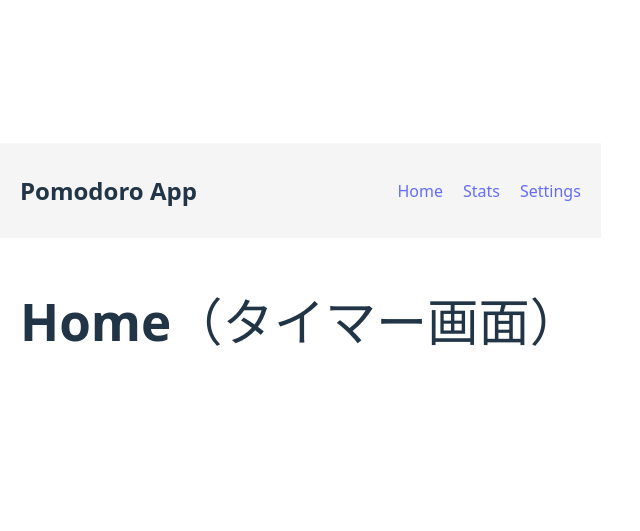
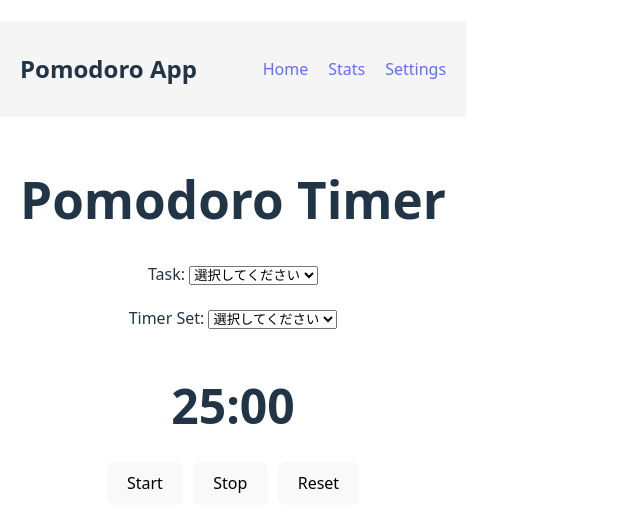
Before and after one commit to munakata255/pomo_front, a React (Vite) app: page / in a window 1280 px wide. Shown: the part 127-658 px from the top of the page, without its empty margins (0-640 px from the left). Built offline with nearby package versions, Linux system fonts and the light colour scheme.

Commit message:
Implement Home timer layout

```diff
--- a/src/components/TaskSelect.tsx
+++ b/src/components/TaskSelect.tsx
@@ -0,0 +1,21 @@
+type Props = {
+  selectedTask: string;
+  onSelectTask: (taskId: string) => void;
+};
+
+export default function TaskSelect({ selectedTask, onSelectTask }: Props) {
+  return (
+    <div style={{ margin: "20px 0" }}>
+      <label>Task: </label>
+      <select
+        value={selectedTask}
+        onChange={(e) => onSelectTask(e.target.value)}
+      >
+        <option value="">選択してください</option>
+        <option value="task1">就活</option>
+        <option value="task2">英語</option>
+        <option value="task3">コーディング</option>
+      </select>
+    </div>
+  );
+}
--- a/src/components/Timer.tsx
+++ b/src/components/Timer.tsx
@@ -0,0 +1,50 @@
+import { useState, useEffect } from "react";
+
+type Props = {
+  selectedTask: string;
+  selectedTimerSet: string;
+};
+
+export default function Timer({ selectedTask, selectedTimerSet }: Props) {
+
+  // 選択されたセットに応じて初期時間を変える（暫定）
+  const getInitialTime = () => {
+    switch (selectedTimerSet) {
+      case "set1":
+        return 25 * 60;
+      case "set2":
+        return 50 * 60;
+      case "set3":
+        return 90 * 60;
+      default:
+        return 25 * 60; // デフォルト25分
+    }
+  };
+
+  const [timeLeft, setTimeLeft] = useState(getInitialTime());
+
+  // セットを変更したらタイマー時間を更新する
+  useEffect(() => {
+    setTimeLeft(getInitialTime());
+  }, [selectedTimerSet]);
+
+  const formatTime = (sec: number) => {
+    const m = Math.floor(sec / 60);
+    const s = sec % 60;
+    return `${m}:${s.toString().padStart(2, "0")}`;
+  };
+
+  return (
+    <div style={{ marginTop: "40px" }}>
+      <h2 style={{ fontSize: "48px", marginBottom: "20px" }}>
+        {formatTime(timeLeft)}
+      </h2>
+
+      <div style={{ display: "flex", gap: "10px", justifyContent: "center" }}>
+        <button>Start</button>
+        <button>Stop</button>
+        <button>Reset</button>
+      </div>
+    </div>
+  );
+}
--- a/src/components/TimerSetSelect.tsx
+++ b/src/components/TimerSetSelect.tsx
@@ -0,0 +1,24 @@
+type Props = {
+  selectedTimerSet: string;
+  onSelectTimerSet: (setId: string) => void;
+};
+
+export default function TimerSetSelect({
+  selectedTimerSet,
+  onSelectTimerSet,
+}: Props) {
+  return (
+    <div style={{ margin: "20px 0" }}>
+      <label>Timer Set: </label>
+      <select
+        value={selectedTimerSet}
+        onChange={(e) => onSelectTimerSet(e.target.value)}
+      >
+        <option value="">選択してください</option>
+        <option value="set1">25分 + 5分</option>
+        <option value="set2">50分 + 10分</option>
+        <option value="set3">90分 + 20分</option>
+      </select>
+    </div>
+  );
+}
--- a/src/pages/Home.tsx
+++ b/src/pages/Home.tsx
@@ -1,3 +1,33 @@
+import { useState } from "react";
+import TaskSelect from "../components/TaskSelect";
+import TimerSetSelect from "../components/TimerSetSelect";
+import Timer from "../components/Timer";
+
 export default function Home() {
-  return <h1>Home（タイマー画面）</h1>;
+  const [selectedTask, setSelectedTask] = useState<string>("");
+  const [selectedTimerSet, setSelectedTimerSet] = useState<string>("");
+
+  return (
+    <div style={{ maxWidth: "480px", margin: "0 auto", textAlign: "center" }}>
+      <h1>Pomodoro Timer</h1>
+
+      {/* タスク選択 */}
+      <TaskSelect
+        selectedTask={selectedTask}
+        onSelectTask={(taskId) => setSelectedTask(taskId)}
+      />
+
+      {/* タイマーセット選択 */}
+      <TimerSetSelect
+        selectedTimerSet={selectedTimerSet}
+        onSelectTimerSet={(setId) => setSelectedTimerSet(setId)}
+      />
+
+      {/* タイマー表示 */}
+      <Timer
+        selectedTask={selectedTask}
+        selectedTimerSet={selectedTimerSet}
+      />
+    </div>
+  );
 }
```
